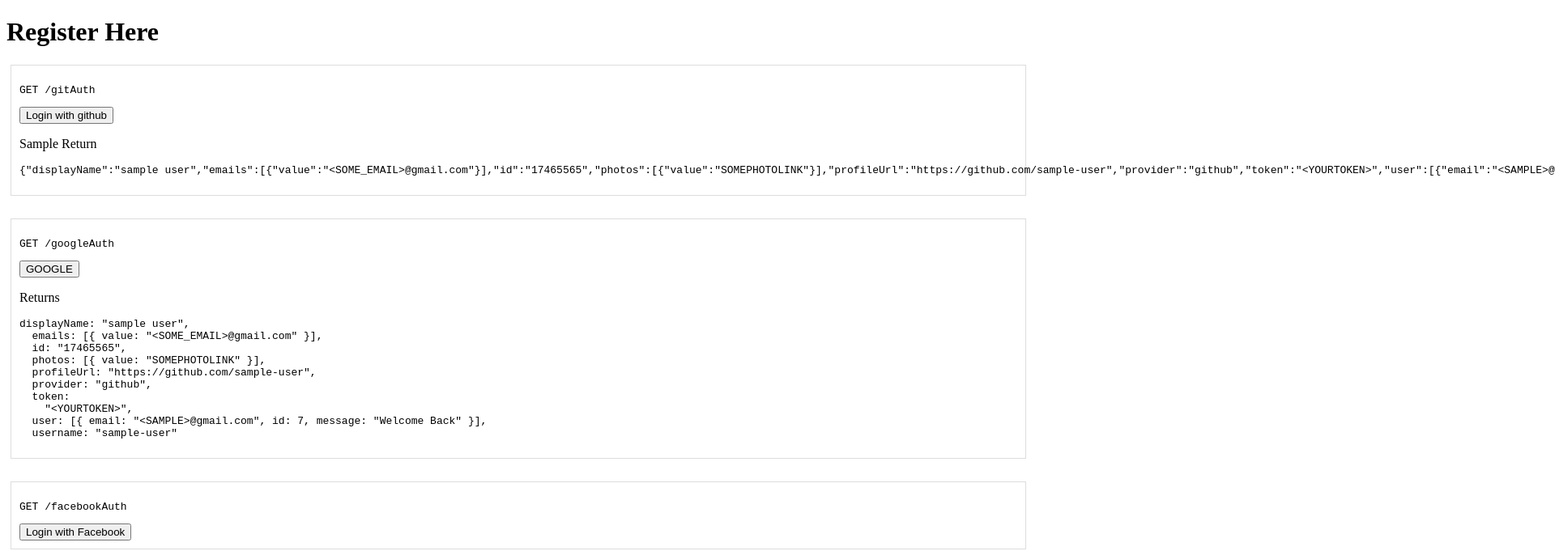
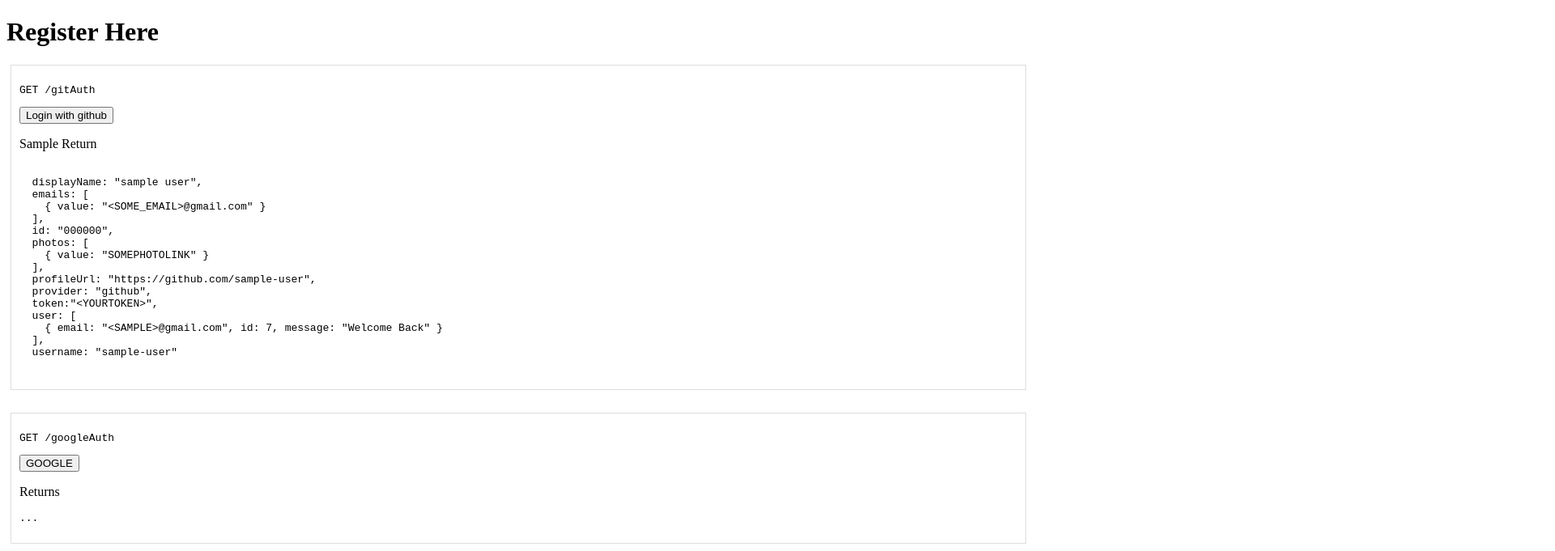
Before and after one commit to Refresh-App/Front-End, a React (Create React App) app: page / in a window 1280 px wide. Shown: the top 681 px of the page at 81% size, 1920 px wide, since content can reach past the window. Built offline with nearby package versions, Linux system fonts and the light colour scheme.

Commit message:
Updated Read Me

```diff
--- a/src/components/register/GithubSignInButton.js
+++ b/src/components/register/GithubSignInButton.js
@@ -29,7 +29,25 @@ const GithubSignInButton = () => {
         <pre>GET /gitAuth</pre>
         <button onClick={auth}>Login with github</button>
         <p>Sample Return</p>
-        <pre>{JSON.stringify(gitAuth)}</pre>
+        <pre>
+          {`
+  displayName: "sample user",
+  emails: [
+    { value: "<SOME_EMAIL>@gmail.com" }
+  ],
+  id: "000000",
+  photos: [
+    { value: "SOMEPHOTOLINK" }
+  ],
+  profileUrl: "https://github.com/sample-user",
+  provider: "github",
+  token:"<YOURTOKEN>",
+  user: [
+    { email: "<SAMPLE>@gmail.com", id: 7, message: "Welcome Back" }
+  ],
+  username: "sample-user"
+  `}
+          </pre>
       </div>
     </>
   );
--- a/src/components/register/GoogleSignInButton.js
+++ b/src/components/register/GoogleSignInButton.js
@@ -30,20 +30,7 @@ const GoogleSignInButton = () => {
         <pre>GET /googleAuth</pre>
         <button onClick={auth}>GOOGLE</button>
         <p>Returns</p>
-        <pre>{
-  `displayName: "sample user",
-  emails: [{ value: "<SOME_EMAIL>@gmail.com" }],
-  id: "17465565",
-  photos: [{ value: "SOMEPHOTOLINK" }],
-  profileUrl: "https://github.com/sample-user",
-  provider: "github",
-  token:
-    "<YOURTOKEN>",
-  user: [{ email: "<SAMPLE>@gmail.com", id: 7, message: "Welcome Back" }],
-  username: "sample-user"`
-}
-
-        </pre>
+        <pre>...</pre>
       </div>
     </>
   );
```
